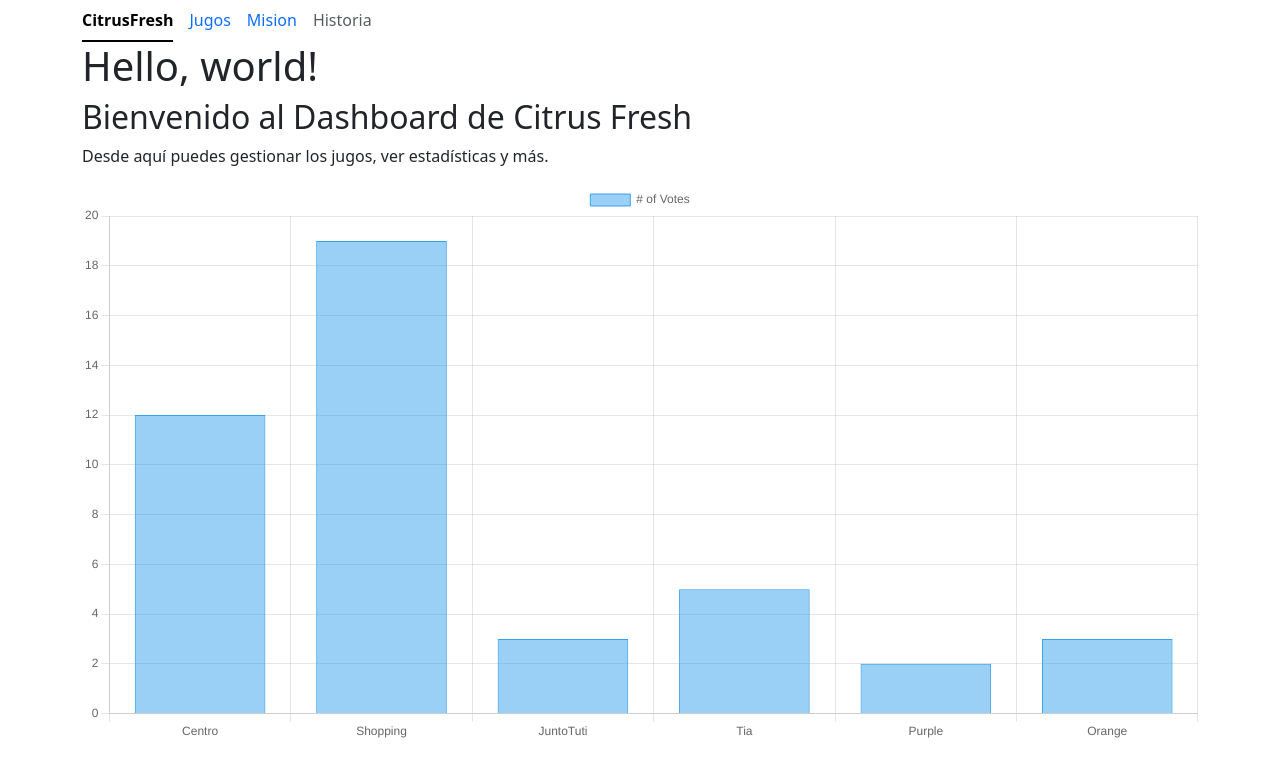
After one commit to pcorsario/citrusfresh, a Django app: template gestionJugos/templates/jugos/dashboard.html in a window 1280 px wide. The commit adds this page. Shown: the top 777 px of the page. Run offline with Django 4.2, Linux system fonts and the light colour scheme; the template is opened without the code that fills it, so the values that code supplies are empty.

Commit message:
Grafico y herencia de plantillas

```diff
--- a/citrusfresh/settings.py
+++ b/citrusfresh/settings.py
@@ -39,6 +39,9 @@ INSTALLED_APPS = [
     'django.contrib.messages',
     'django.contrib.staticfiles',
     'gestionJugos',
+    'material',
+
+
 ]
 
 MIDDLEWARE = [
--- /dev/null
+++ b/gestionJugos/templates/jugos/base.html
@@ -0,0 +1,22 @@
+<!doctype html>
+<html lang="en">
+  <head>
+    <meta charset="utf-8">
+    <meta name="viewport" content="width=device-width, initial-scale=1">
+    <title>
+        Citrus Fresh
+    </title>
+    <link href="https://cdn.jsdelivr.net/npm/bootstrap@5.3.8/dist/css/bootstrap.min.css" rel="stylesheet" integrity="sha384-sRIl4kxILFvY47J16cr9ZwB07vP4J8+LH7qKQnuqkuIAvNWLzeN8tE5YBujZqJLB" crossorigin="anonymous">
+  </head>
+  <body>
+    <div class="container">
+        {% include "jugos/navbar.html" %}
+        <h1>Hello, world!</h1>
+        {% block content %} {% endblock %}
+    </div>
+
+
+
+    <script src="https://cdn.jsdelivr.net/npm/bootstrap@5.3.8/dist/js/bootstrap.bundle.min.js" integrity="sha384-FKyoEForCGlyvwx9Hj09JcYn3nv7wiPVlz7YYwJrWVcXK/BmnVDxM+D2scQbITxI" crossorigin="anonymous"></script>
+  </body>
+</html>
--- /dev/null
+++ b/gestionJugos/templates/jugos/dashboard.html
@@ -0,0 +1,32 @@
+{% extends "jugos/base.html" %}
+{% block content %}
+<h2>Bienvenido al Dashboard de Citrus Fresh</h2>
+<p>Desde aquí puedes gestionar los jugos, ver estadísticas y más.</p>
+<div>
+  <canvas id="myChart"></canvas>
+</div>
+<script src="https://cdn.jsdelivr.net/npm/chart.js"></script>
+
+<script>
+  const ctx = document.getElementById('myChart');
+
+  new Chart(ctx, {
+    type: 'bar',
+    data: {
+      labels: ['Centro', 'Shopping', 'JuntoTuti', 'Tia', 'Purple', 'Orange'],
+      datasets: [{
+        label: '# of Votes',
+        data: [12, 19, 3, 5, 2, 3],
+        borderWidth: 1
+      }]
+    },
+    options: {
+      scales: {
+        y: {
+          beginAtZero: true
+        }
+      }
+    }
+  });
+</script>
+{% endblock %}
--- /dev/null
+++ b/gestionJugos/templates/jugos/navbar.html
@@ -0,0 +1,14 @@
+<ul class="nav nav-underline">
+  <li class="nav-item">
+    <a class="nav-link active" aria-current="page" href="#">CitrusFresh</a>
+  </li>
+  <li class="nav-item">
+    <a class="nav-link" href="/jugos">Jugos</a>
+  </li>
+  <li class="nav-item">
+    <a class="nav-link" href="#">Mision</a>
+  </li>
+  <li class="nav-item">
+    <a class="nav-link disabled" aria-disabled="true">Historia</a>
+  </li>
+</ul>
--- a/gestionJugos/urls.py
+++ b/gestionJugos/urls.py
@@ -3,5 +3,6 @@ from django.urls import path
 from . import views
 
 urlpatterns = [
-    path("", views.index, name="index"),
+    path("", views.dashboard, name="dashboard"),
+    path("/productos", views.jugos, name="productos"),
 ]
--- a/gestionJugos/views.py
+++ b/gestionJugos/views.py
@@ -12,6 +12,9 @@ from .models import Jugos
 # class ListarJugos(ListView):
 #     model = Jugos
 
-def index(request):
+def dashboard(request):
+    return render(request, 'jugos/dashboard.html')
+
+def jugos(request):
     jugos = Jugos.objects.all()
     return render(request, 'jugos/index.html', {'jugos': jugos})
```
Also changed, not shown: gestionJugos/templates/jugos/index copy.html (added, +45 -0 lines), gestionJugos/templates/jugos/index.html (+3 -27 lines).
